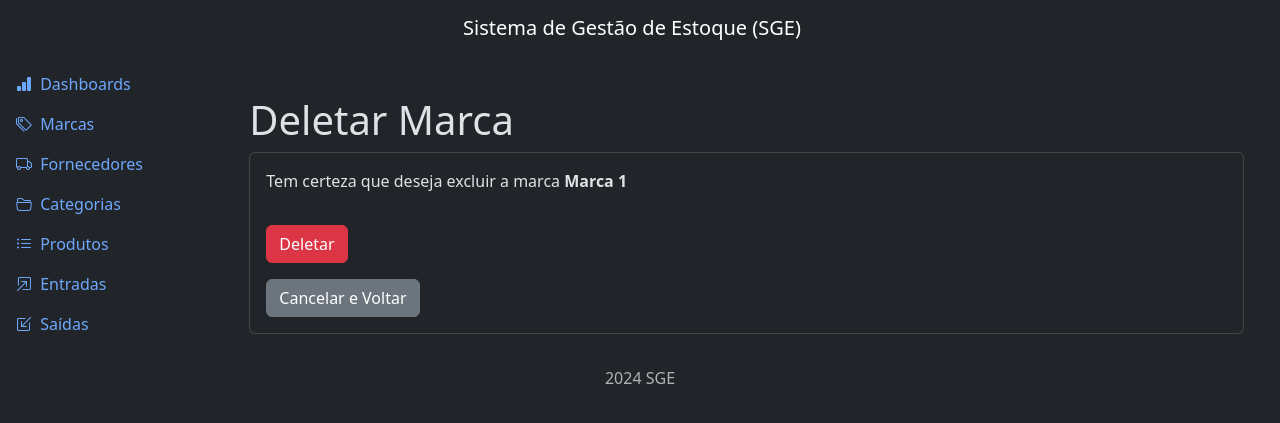
After one commit to nythan5/Django_SGE, a Django app: page /brands/delete/1/ in a window 1280 px wide. The commit adds this page. Shown: the top 423 px of the page. Run offline with Django 5.2, Linux system fonts and the light colour scheme; data comes from the database, SQL or seed files in the repository; both versions use the stored data as it was after the commit.

Commit message:
Finalizando Delecao | Brands

```diff
--- /dev/null
+++ b/brands/templates/brand_delete.html
@@ -0,0 +1,21 @@
+{% extends "base.html" %}
+
+{% block title %}Deleção{{brand.name}}{% endblock title %}
+
+{% block content %}
+
+  <div class="container">
+    <h3 class="display-6">Deletar Marca</h3>
+    <div class="card">
+      <div class="card-body">
+        <p class="card-text">Tem certeza que deseja excluir a marca <strong>{{brand.name}}</strong></p>
+        <form method="POST" action="">
+          {% csrf_token %}
+          <button type="submit" class="btn btn-danger mt-3">Deletar</button>
+        </form>
+        <a href="{% url "brand:list" %}" class="btn btn-secondary mt-3">Cancelar e Voltar</a>
+      </div>
+    </div>
+  </div>
+
+{% endblock content %}
--- a/brands/templates/brand_list.html
+++ b/brands/templates/brand_list.html
@@ -44,6 +44,7 @@
             <td>
               <a href="{% url "brand:detail" brand.id %}" class="btn btn-info btn-sm"><i class="bi bi-eye"></i></a>
               <a href="{% url "brand:update" brand.id %}" class="btn btn-warning btn-sm"><i class="bi bi-pencil"></i></a>
+              <a href="{% url "brand:delete" brand.id %}" class="btn btn-danger btn-sm"><i class="bi bi-trash"></i></a>
             </td>
           </tr>
         {% endfor %}
--- a/brands/urls.py
+++ b/brands/urls.py
@@ -8,4 +8,5 @@ urlpatterns = [
     path('create/', views.BrandCreateView.as_view(), name='create'),
     path('detail/<int:pk>/', views.BrandDetailView.as_view(), name='detail'),
     path('update/<int:pk>/', views.BrandUpdateView.as_view(), name='update'),
+    path('delete/<int:pk>/', views.BrandDeleteView.as_view(), name='delete'),
 ]
--- a/brands/views.py
+++ b/brands/views.py
@@ -1,5 +1,5 @@
 from django.urls import reverse_lazy
-from django.views.generic import ListView, CreateView, DetailView, UpdateView
+from django.views.generic import ListView, CreateView, DetailView, UpdateView, DeleteView
 from .models import Brand
 from .forms import BrandForm
 
@@ -36,3 +36,9 @@ class BrandUpdateView(UpdateView):
     template_name = 'brand_update.html'
     success_url = reverse_lazy('brand:list')
     form_class = BrandForm
+
+
+class BrandDeleteView(DeleteView):
+    model = Brand
+    template_name = 'brand_delete.html'
+    success_url = reverse_lazy('brand:list')
```
Also changed, not shown: db.sqlite3.
